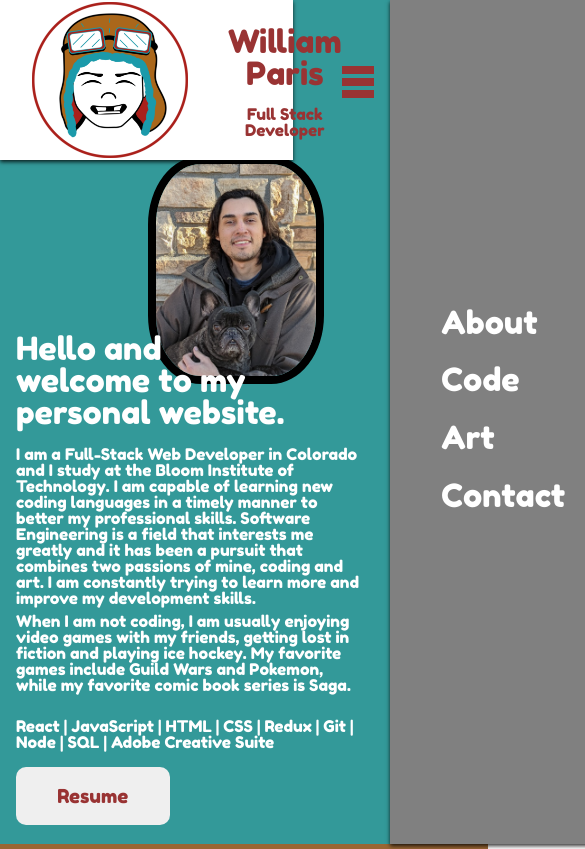
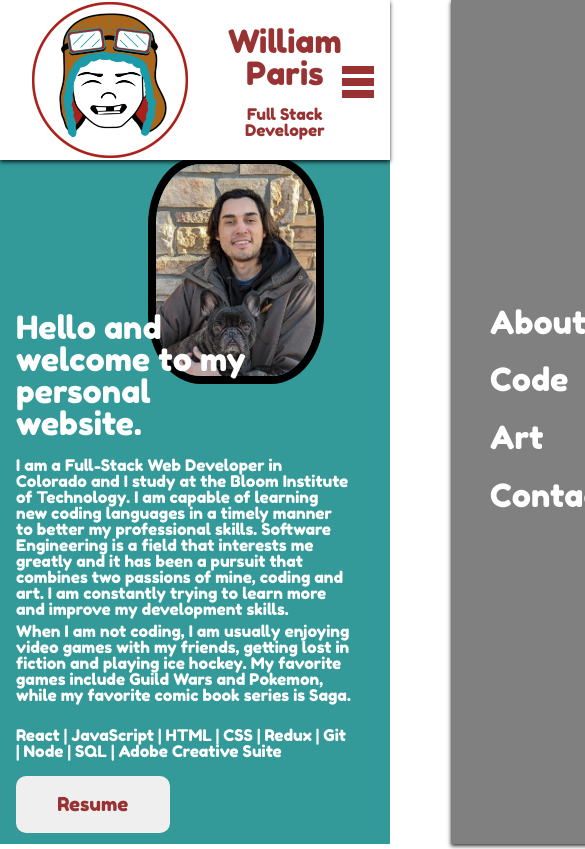
Before and after one commit to jadeli1720/netflify-test-site, a React (Create React App) app in the folder my-portfolio-site/: page / in a window 390 px wide. Shown: the top 849 px of the page, 585 px wide, since content can reach past the window. Built offline with nearby package versions, Linux system fonts and the light colour scheme.

Commit message:
nav and intro fixed at 500px

```diff
--- a/my-portfolio-site/src/app.scss
+++ b/my-portfolio-site/src/app.scss
@@ -61,7 +61,8 @@ blockquote, q {
 
 		@media (max-width: 500px) {
 
-			width: 125%;
+			width: 100%;
+			overflow: hidden;
 
 		}
 	}
--- a/my-portfolio-site/src/components/DropMenu/dropMenu.scss
+++ b/my-portfolio-site/src/components/DropMenu/dropMenu.scss
@@ -40,4 +40,10 @@
             }
         }
     }
+
+    @media (max-width: 500px) {
+
+        width: 50%;
+
+        }
 }
--- a/my-portfolio-site/src/components/intro/intro.scss
+++ b/my-portfolio-site/src/components/intro/intro.scss
@@ -78,8 +78,8 @@
         }
         .right {
             flex: 2;
-            margin-top: 50%;
-            padding-right: 25%;
+            margin-top: 60%;
+            padding-right: 10%;
             h1 {
                 padding-top: 20%;
                 margin-right: 20%;
--- a/my-portfolio-site/src/components/topNav/topNav.scss
+++ b/my-portfolio-site/src/components/topNav/topNav.scss
@@ -93,7 +93,7 @@
 
   @media (max-width: 500px) {
 
-    width: 75%;
+    width: 100%;
 
     .wrapper {
       padding-right: 2em;
```
